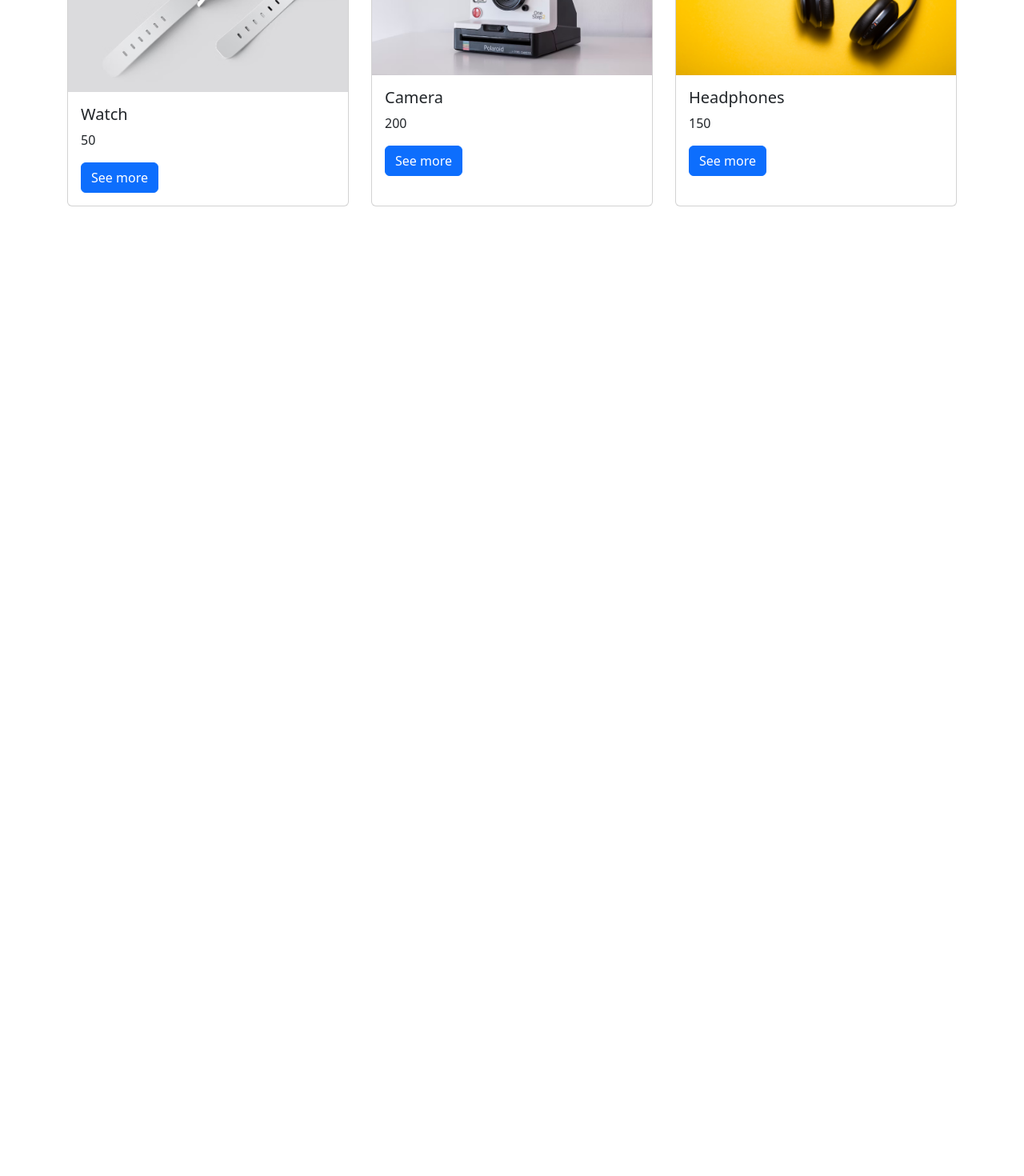
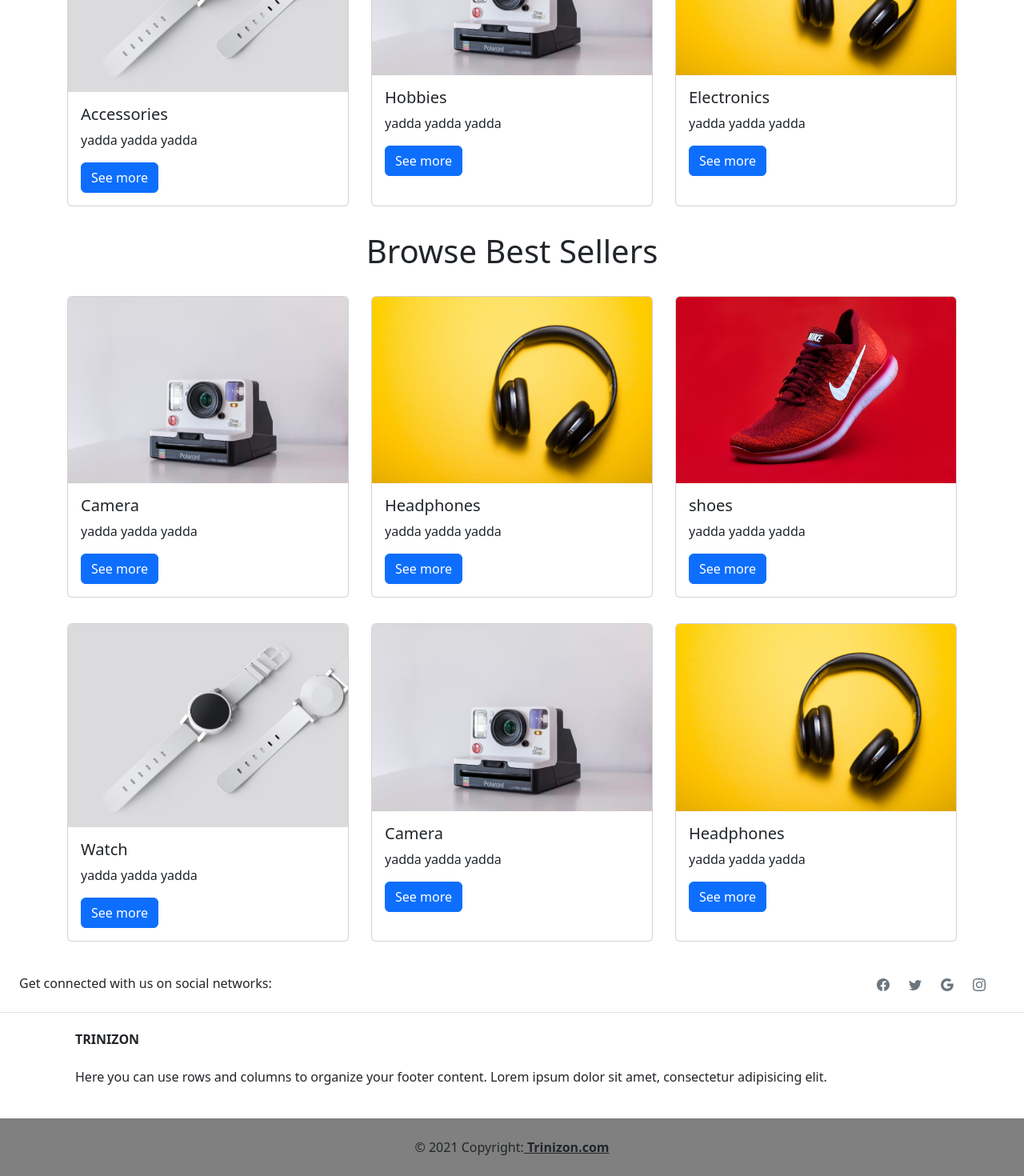
Before and after one commit to kalemmentore868/capstone-amazon, a React (Create React App) app: page / in a window 1280 px wide. Shown: the part 1236-2706 px from the top of the page at 80% size. Before the commit the page ends 1510 px from the top, so only its background shows below. Built offline with nearby package versions, Linux system fonts and the light colour scheme; the HTML template or start-up script is replaced by a standard one.

Commit message:
homepage shell finished

```diff
--- a/src/App.tsx
+++ b/src/App.tsx
@@ -1,5 +1,6 @@
 import React from 'react';
 import { BrowserRouter } from "react-router-dom"
+import Footer from './components/Footer';
 import Header from './components/Header';
 import RoutesList from './components/RoutesList';
 
@@ -10,6 +11,7 @@ function App() {
       <BrowserRouter>
         <RoutesList />
       </BrowserRouter>
+      <Footer />
     </>
   );
 }
--- /dev/null
+++ b/src/components/BestSellerSection.tsx
@@ -0,0 +1,13 @@
+import React from 'react'
+import Grid from './Grid'
+import { dummyData2 } from '../helper/heroData'
+
+const BestSellerSection = () => {
+    return (
+        <div>
+            <Grid rows={2} data={dummyData2} text="Browse Best Sellers" />
+        </div>
+    )
+}
+
+export default BestSellerSection
--- /dev/null
+++ b/src/components/Footer.tsx
@@ -0,0 +1,33 @@
+import React from 'react'
+import Container from 'react-bootstrap/Container'
+import Col from 'react-bootstrap/Col'
+import Row from 'react-bootstrap/Row'
+import SocialMediaLinks from './SocialMediaLinks'
+
+const Footer = () => {
+    return (
+        <footer>
+            <SocialMediaLinks />
+            <Container className="p-4">
+                <Row >
+                    <Col >
+                        <h6 className="text-uppercase fw-bold mb-4">
+                            Trinizon
+                        </h6>
+                        <p>
+                            Here you can use rows and columns to organize your footer content. Lorem ipsum
+                            dolor sit amet, consectetur adipisicing elit.
+                        </p>
+
+                    </Col>
+                </Row>
+            </Container>
+            <div className="text-center p-4" style={{ backgroundColor: "gray" }}>
+                © 2021 Copyright:
+                <a className="text-reset fw-bold" href="https://mdbootstrap.com/"> Trinizon.com</a>
+            </div>
+        </footer>
+    )
+}
+
+export default Footer
--- a/src/components/Grid.tsx
+++ b/src/components/Grid.tsx
@@ -13,7 +13,7 @@ interface ProductData {
 
 interface GridProps {
     rows: number;
-    data: ProductData[];
+    data: any[];
     text: string
 }
 
@@ -42,7 +42,7 @@ const Grid: FC<GridProps> = ({ rows, data, text }) => {
                                         <Card.Body>
                                             <Card.Title>{prodObj.title}</Card.Title>
                                             <Card.Text>
-                                                {prodObj.price}
+                                                {prodObj.description}
                                             </Card.Text>
                                             <Button variant="primary">See more</Button>
                                         </Card.Body>
--- /dev/null
+++ b/src/components/SocialMediaLinks.tsx
@@ -0,0 +1,32 @@
+import React from 'react'
+import { BsFacebook, BsTwitter, BsGoogle, BsInstagram } from "react-icons/bs"
+
+
+const SocialMediaLinks = () => {
+    return (
+        <section className="d-flex justify-content-center justify-content-lg-between p-4 border-bottom">
+
+            <div className="me-5 d-none d-lg-block">
+                <span>Get connected with us on social networks:</span>
+            </div>
+
+            <div>
+                <a href="" className="me-4 link-secondary">
+                    <BsFacebook />
+                </a>
+                <a href="" className="me-4 link-secondary">
+                    <BsTwitter />
+                </a>
+                <a href="" className="me-4 link-secondary">
+                    <BsGoogle />
+                </a>
+                <a href="" className="me-4 link-secondary">
+                    <BsInstagram />
+                </a>
+            </div>
+
+        </section>
+    )
+}
+
+export default SocialMediaLinks
--- a/src/helper/heroData.ts
+++ b/src/helper/heroData.ts
@@ -14,33 +14,66 @@ export interface HeroObj {
 export const dummyData = [
   {
     imgUrl: camera,
+    title: "Hobbies",
+    description: "yadda yadda yadda",
+  },
+  {
+    imgUrl: headphone,
+    title: "Electronics",
+    description: "yadda yadda yadda",
+  },
+  {
+    imgUrl: shoe,
+    title: "Footwear",
+    description: "yadda yadda yadda",
+  },
+  {
+    imgUrl: watch,
+    title: "Accessories",
+    description: "yadda yadda yadda",
+  },
+  {
+    imgUrl: camera,
+    title: "Hobbies",
+    description: "yadda yadda yadda",
+  },
+  {
+    imgUrl: headphone,
+    title: "Electronics",
+    description: "yadda yadda yadda",
+  },
+];
+
+export const dummyData2 = [
+  {
+    imgUrl: camera,
     title: "Camera",
-    price: 200,
+    description: "yadda yadda yadda",
   },
   {
     imgUrl: headphone,
     title: "Headphones",
-    price: 150,
+    description: "yadda yadda yadda",
   },
   {
     imgUrl: shoe,
     title: "shoes",
-    price: 300,
+    description: "yadda yadda yadda",
   },
   {
     imgUrl: watch,
     title: "Watch",
-    price: 50,
+    description: "yadda yadda yadda",
   },
   {
     imgUrl: camera,
     title: "Camera",
-    price: 200,
+    description: "yadda yadda yadda",
   },
   {
     imgUrl: headphone,
     title: "Headphones",
-    price: 150,
+    description: "yadda yadda yadda",
   },
 ];
 
--- a/src/pages/HomePage.tsx
+++ b/src/pages/HomePage.tsx
@@ -1,4 +1,5 @@
 import React from 'react'
+import BestSellerSection from '../components/BestSellerSection'
 import CategorySection from '../components/CategorySection'
 import Hero from '../components/Hero'
 
@@ -7,6 +8,7 @@ const HomePage = () => {
         <>
             <Hero />
             <CategorySection />
+            <BestSellerSection />
         </>
     )
 }
```
